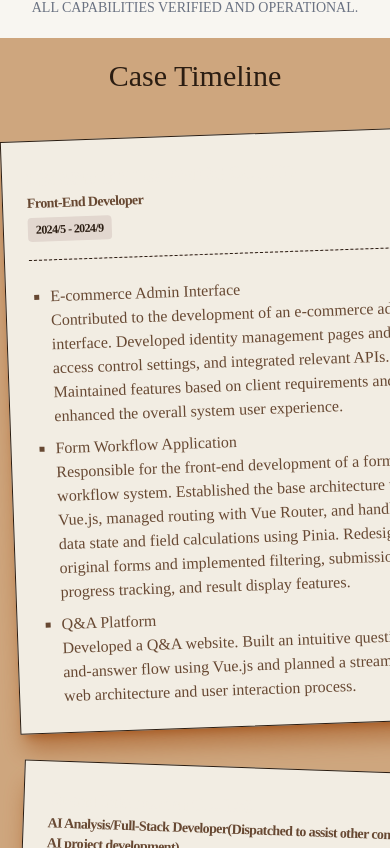
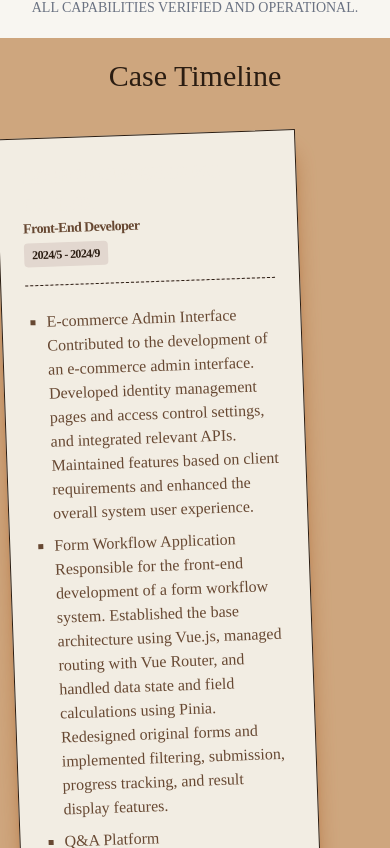
Before and after one commit to raylanraylan/personalWebsite, a Vue app: page / in a window 390 px wide. Shown: the part 2796-3644 px from the top of the page. Built offline with nearby package versions, Linux system fonts and the light colour scheme; a web font is replaced by a local one.

Commit message:
feat: Implement responsive layout adjustments for experience cards and the contact section.

```diff
--- a/src/components/layout/Experience.vue
+++ b/src/components/layout/Experience.vue
@@ -11,7 +11,7 @@ const { tm } = useI18n();
 <template>
   <section class="relative bg-cork">
     <h2 class="text-center text-3xl mb-10">{{ $t('experienceTimeline.title') }}</h2>
-    <Card class="block w-[450px] bg-paper rounded-lg mb-10 shadow-xl shadow-amber-800/50 last:mb-0"
+    <Card class="block w-[300px] sm:w-[450px] bg-paper rounded-lg mb-10 shadow-xl shadow-amber-800/50 last:mb-0"
       :class="Number(index) % 2 === 0 ? 'mr-auto -rotate-2' : 'ml-auto rotate-2'"
       v-for="(experience, index) in tm('experienceTimeline.items')" :key="index">
       <CardHeader>
```
